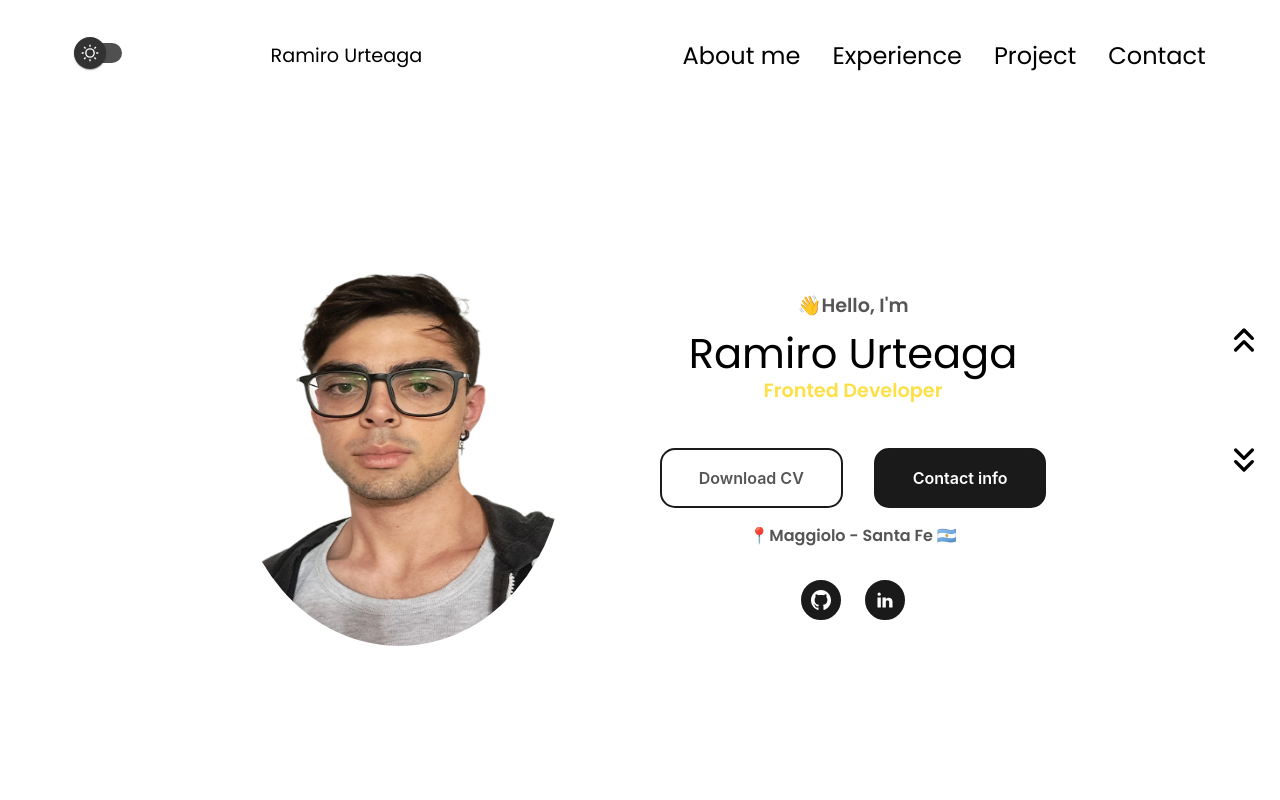
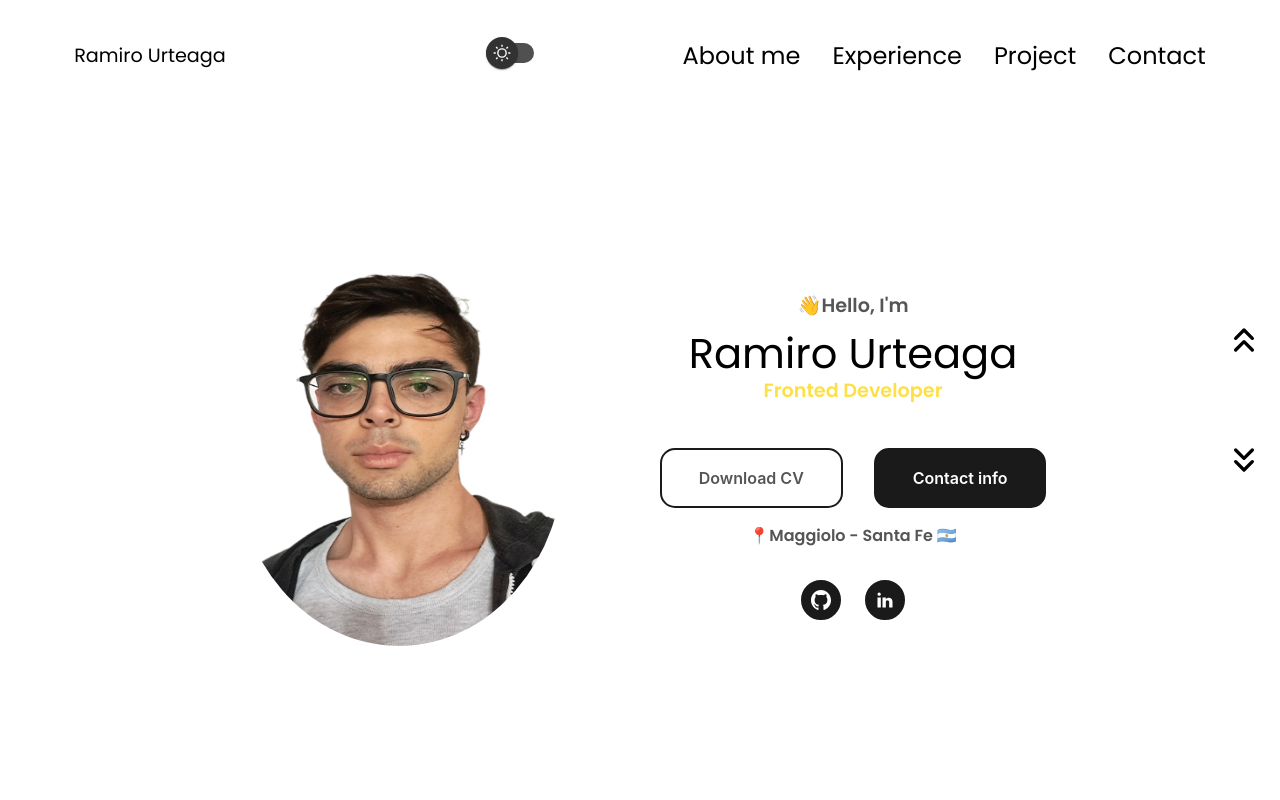
Before and after one commit to RamiroUrt/Portafolio, a React (Vite) app: page / in a window 1280 px wide. Shown: the top 800 px of the page. Built offline with nearby package versions, Linux system fonts and the light colour scheme.

Commit message:
Update ChangeTheme

```diff
--- a/src/assets/BtnWhite.css
+++ b/src/assets/BtnWhite.css
@@ -1,7 +1,7 @@
 /* BtnWhite.css */
 .btn_white {
     appearance: none;
-    background-color: var(--ligth-white);
+    background-color: transparent;
     border: 0.125em solid var(--ligth-black--);
     border-radius: 0.9375em;
     box-sizing: border-box;
--- a/src/components/LanguageOption.jsx
+++ b/src/components/LanguageOption.jsx
@@ -2,17 +2,17 @@ import '../assets/LanguageOption.css';
 
 const LanguageOption = () => {
   return (
-<div className="wrapper">
+<div className="wrapper dark:-bg--light-black--">
   <div className="option">
     <input checked="" value="option1" name="btn" type="radio" className="input" />
     <div className="btn">
-      <span className="span">English</span>
+      <span className="span dark:-text--light-white">English</span>
     </div>
   </div>
   <div className="option">
     <input value="option2" name="btn" type="radio" className="input" />
     <div className="btn">
-      <span className="span">Spanish</span>
+      <span className="span dark:-text--light-white">Spanish</span>
     </div>
   </div>
 </div>
--- a/src/components/Nav.jsx
+++ b/src/components/Nav.jsx
@@ -30,11 +30,11 @@ const Nav = () => {
 
   return (
     <>
-      <nav className="desktop-nav">
-        <ThemeChange />
-        <div className="logo dark:-text--light-white ">
+      <nav className="desktop-nav dark:-bg--light-black-- -bg--light-white">
+        <div className="logo dark:-text--light-white "  id='logo-desk'>
           <span >Ramiro Urteaga</span>
         </div>
+        <ThemeChange />
         <div className="dark:-text--light-white">
           <ul className="nav-links dark:-text--light-white">
             <li><a href="#about"
@@ -48,7 +48,7 @@ const Nav = () => {
           </ul>
         </div>
       </nav>
-      <nav className="hamburger-nav  dark:-text--light-white">
+      <nav className="hamburger-nav  dark:-text--light-white  dark:-bg--light-black-- -bg--light-white">
         <div className="logo">
           <span className='dark:-text--light-white'>Ramiro Urteaga</span>
         </div>
--- a/src/index.css
+++ b/src/index.css
@@ -33,7 +33,7 @@
 }
 html{
     scroll-behavior: smooth;
-
+    transition: background-color 0.9s ease, color 0.9s ease;
 }
 body {
     font-family: "Poppins", sans-serif;
@@ -49,9 +49,13 @@ nav, .nav-links{
     display: flex;
 }
 nav{
+    display: flex;
     justify-content: space-around;
     align-items: center;
     height: 7rem;
+    width: 100%;
+    transition: background-color 0.9s ease, color 0.9s ease;
+    z-index: 1000
 }
 .nav-links{
     gap: 2rem;
@@ -89,6 +93,7 @@ a:hover{
 .hamburger-nav{
     display: none;
 }
+
 /*Section*/
 #profile{
     padding-top: 6vh;
```
